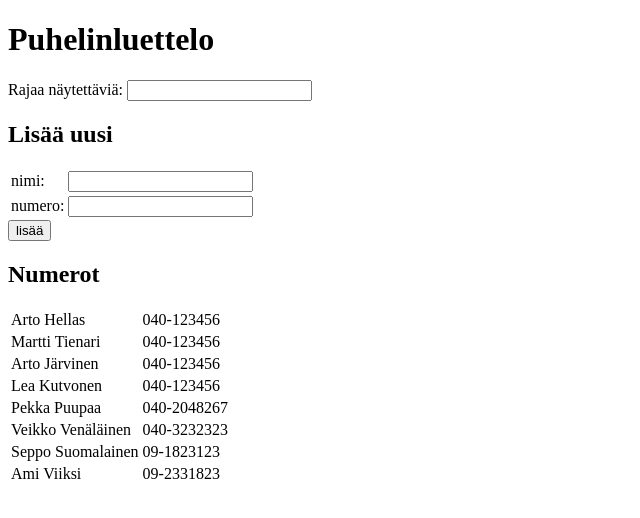
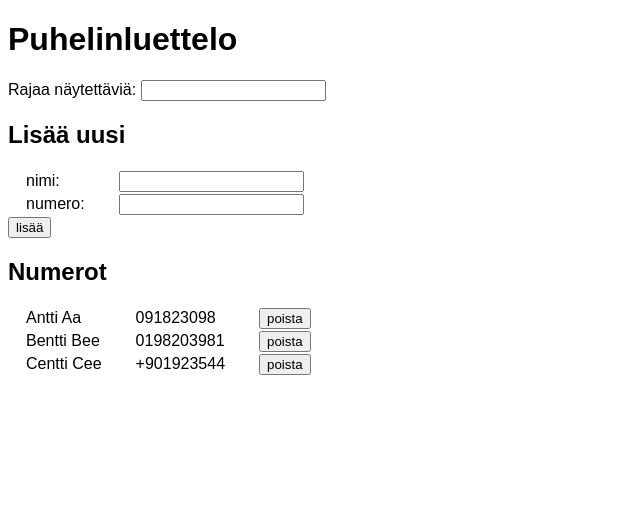
Before and after one commit to lopossumi/fullstack-websoke, a React (Create React App) app in the folder osa-2/puhelinluettelo/: page / in a window 1280 px wide. Shown: the top 518 px of the page, without its empty margins (0-640 px from the left). Built offline with nearby package versions, Linux system fonts and the light colour scheme; data requests are answered from the project's data file.

Commit message:
Tehtävä 2.16: poisto

```diff
--- a/osa-2/puhelinluettelo/db.json
+++ b/osa-2/puhelinluettelo/db.json
@@ -1,44 +1,19 @@
 {
   "persons": [
     {
-      "name": "Arto Hellas",
-      "number": "040-123456",
+      "name": "Antti Aa",
+      "number": "091823098",
       "id": 1
     },
     {
-      "name": "Martti Tienari",
-      "number": "040-123456",
+      "name": "Bentti Bee",
+      "number": "0198203981",
       "id": 2
     },
     {
-      "name": "Arto Järvinen",
-      "number": "040-123456",
+      "name": "Centti Cee",
+      "number": "+901923544",
       "id": 3
-    },
-    {
-      "name": "Lea Kutvonen",
-      "number": "040-123456",
-      "id": 4
-    },
-    {
-      "name": "Pekka Puupaa",
-      "number": "040-2048267",
-      "id": 5
-    },
-    {
-      "name": "Veikko Venäläinen",
-      "number": "040-3232323",
-      "id": 6
-    },
-    {
-      "name": "Seppo Suomalainen",
-      "number": "09-1823123",
-      "id": 7
-    },
-    {
-      "name": "Ami Viiksi",
-      "number": "09-2331823",
-      "id": 8
     }
   ]
 }
--- a/osa-2/puhelinluettelo/src/App.js
+++ b/osa-2/puhelinluettelo/src/App.js
@@ -48,6 +48,7 @@
                 })
         }
     }
+
     handleFilter = (event) => {
         this.setState({ myFilter: event.target.value })
     }
@@ -58,6 +59,33 @@
 
     handleNumberChange = (event) => {
         this.setState({ newNumber: event.target.value })
+    }
+
+    getPersonName = (id) => {
+        return this.state.persons.filter(item => item.id === id)[0].name
+    }
+
+    handleRemove = (event) => {
+        const id = parseInt(event.target.value, 10)
+        const personName = this.getPersonName(id)
+
+        console.log(`Confirm remove id ${id}: ${personName}`)
+        if (window.confirm(`Poistetaanko ${personName} luettelosta?`)) {
+            // request remove from server
+            personService
+                .remove(event.target.value)
+                .then(response => {
+                    console.log("Remove status:" + response.statusText)
+                    if (response.status === 200) {
+                        //remove from view
+                        this.setState({
+                            persons: this.state.persons.filter(item => item.id !== id)
+                        })
+                    }
+                })
+        }else{
+            console.log("Canceled.")
+        }
     }
 
     nimilista = () => this.state.persons
@@ -78,7 +106,9 @@
                     numberValue={this.state.newNumber}
                     numberHandler={this.handleNumberChange} />
 
-                <ShowNumbers persons={this.nimilista()} />
+                <ShowNumbers
+                    persons={this.nimilista()}
+                    removeHandler={this.handleRemove} />
             </div>
         )
     }
@@ -111,7 +141,7 @@
 
 const ShowNumbers = (props) => {
     const tableRows = props.persons.map(
-        item => <Person key={item.name} person={item} />
+        item => <Person key={item.name} person={item} removeAction={props.removeHandler} />
     )
 
     return (
@@ -125,6 +155,11 @@
     )
 }
 
-const Person = (props) => <tr><td>{props.person.name}</td><td>{props.person.number}</td></tr>
+const Person = (props) =>
+    <tr>
+        <td>{props.person.name}</td>
+        <td>{props.person.number}</td>
+        <td><button value={props.person.id} onClick={props.removeAction}>poista</button></td>
+    </tr>
 
 export default App
--- a/osa-2/puhelinluettelo/src/index.css
+++ b/osa-2/puhelinluettelo/src/index.css
@@ -1,5 +1,7 @@
 body {
-  margin: 0;
-  padding: 0;
   font-family: sans-serif;
 }
+
+td {
+  padding:0 1em 0 1em;
+}
--- a/osa-2/puhelinluettelo/src/index.js
+++ b/osa-2/puhelinluettelo/src/index.js
@@ -1,5 +1,6 @@
 import React from 'react';
 import ReactDOM from 'react-dom';
 import App from './App';
+import './index.css';
 
 ReactDOM.render(<App />, document.getElementById('root'));
--- a/osa-2/puhelinluettelo/src/services/persons.js
+++ b/osa-2/puhelinluettelo/src/services/persons.js
@@ -16,4 +16,8 @@
   return request.then(response=>response.data)
 }
 
-export default { getAll, create, update }
+const remove = (id) => {
+    return axios.delete(`${baseUrl}/${id}`)
+}
+
+export default { getAll, create, update, remove }
```
